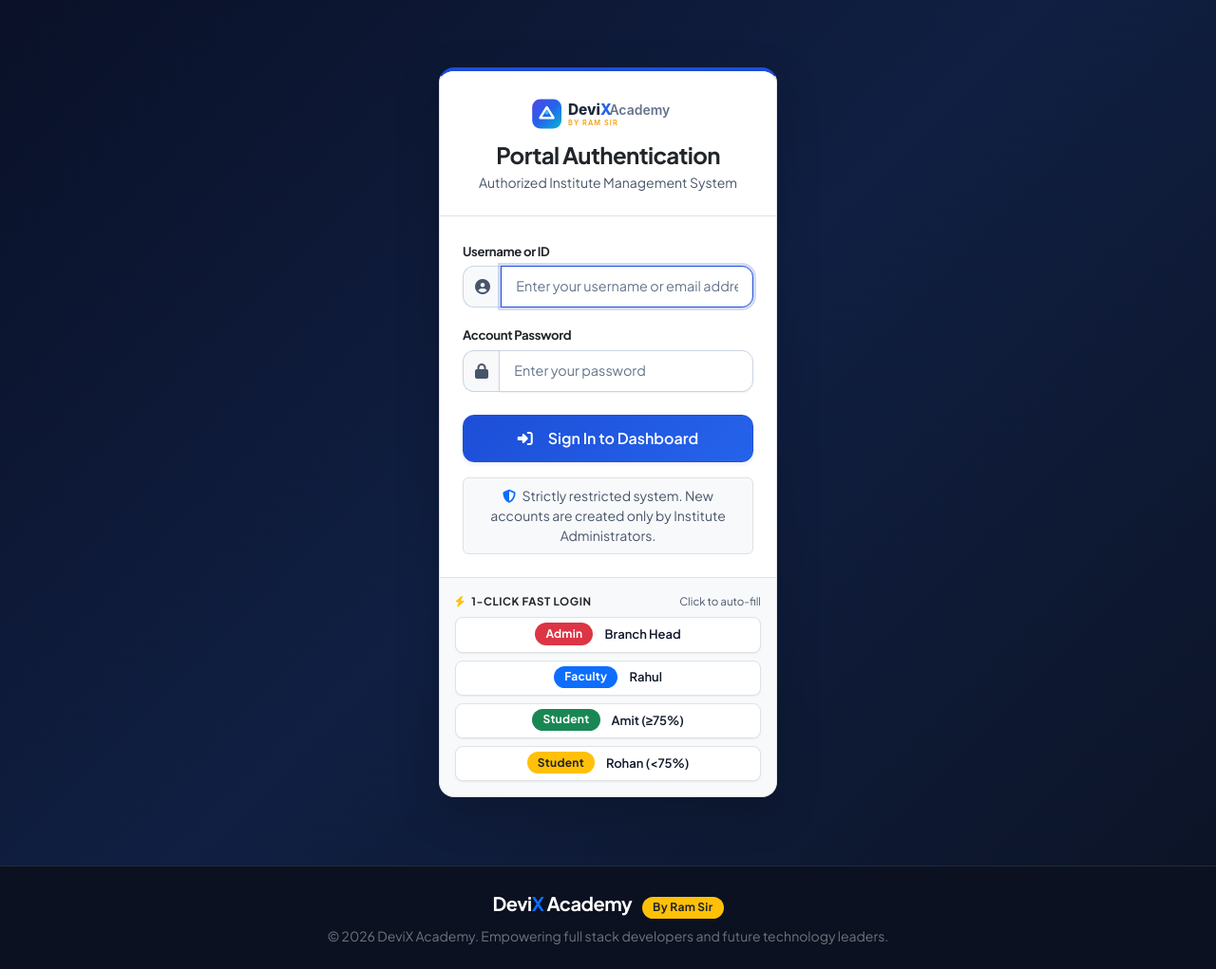
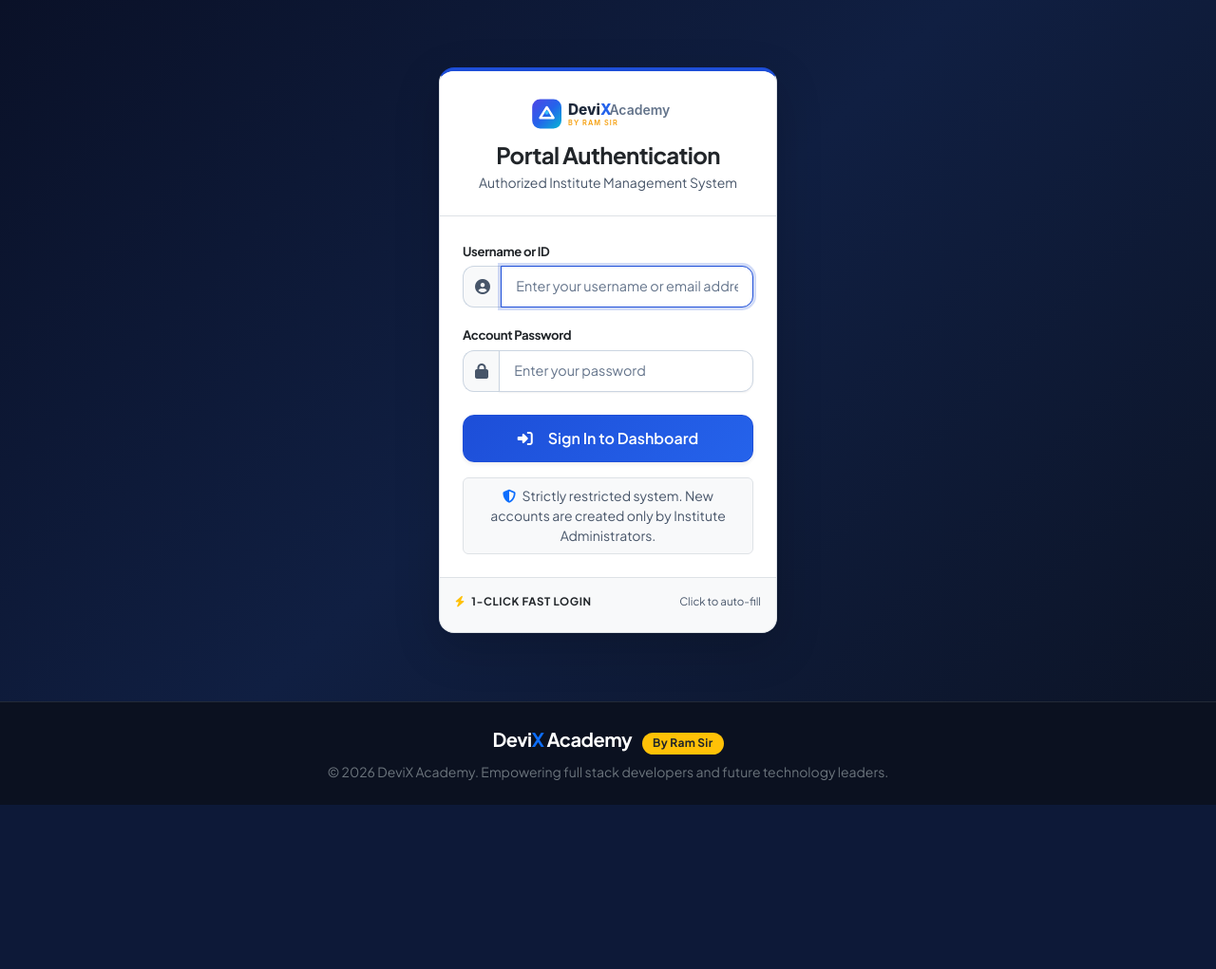
Before and after one commit to Ramgopal-Prajapati/devix-academy, a Django app: page /login/ in a window 1280 px wide. Shown: the part 102-1123 px from the top of the page at 95% size. After the commit the page ends 950 px from the top, so only its background shows below. Run offline with Django 5.2, Linux system fonts and the light colour scheme; some libraries are stand-ins or nearby versions.

Commit message:
Update login.html

```diff
--- a/templates/accounts/login.html
+++ b/templates/accounts/login.html
@@ -73,20 +73,7 @@
                             <span class="text-muted small" style="font-size: 0.72rem;">Click to auto-fill</span>
                         </div>
 
-                        <div class="d-flex flex-wrap gap-2">
-                            <button type="button" class="btn btn-sm btn-light border flex-grow-1" onclick="fillLogin('branchhead', 'Admin@12345')">
-                                <span class="badge bg-danger me-1">Admin</span> Branch Head
-                            </button>
-                            <button type="button" class="btn btn-sm btn-light border flex-grow-1" onclick="fillLogin('trainer_rahul', 'Trainer@12345')">
-                                <span class="badge bg-primary me-1">Faculty</span> Rahul
-                            </button>
-                            <button type="button" class="btn btn-sm btn-light border flex-grow-1" onclick="fillLogin('student_amit', 'Student@12345')">
-                                <span class="badge bg-success me-1">Student</span> Amit (&ge;75%)
-                            </button>
-                            <button type="button" class="btn btn-sm btn-light border flex-grow-1" onclick="fillLogin('student_rohan', 'Student@12345')">
-                                <span class="badge bg-warning text-dark me-1">Student</span> Rohan (&lt;75%)
-                            </button>
-                        </div>
+
                     </div>
 
                 </div>
```
